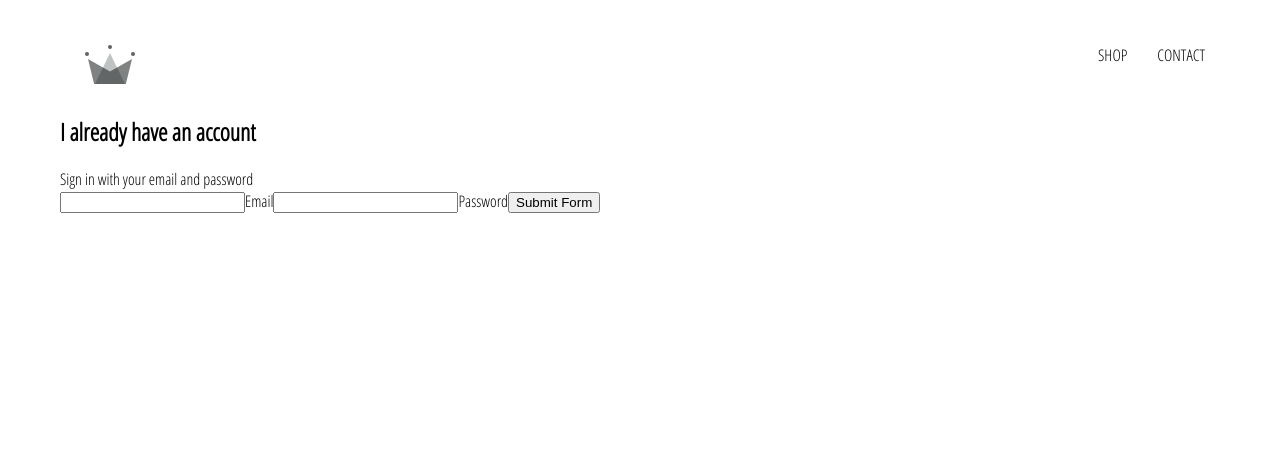
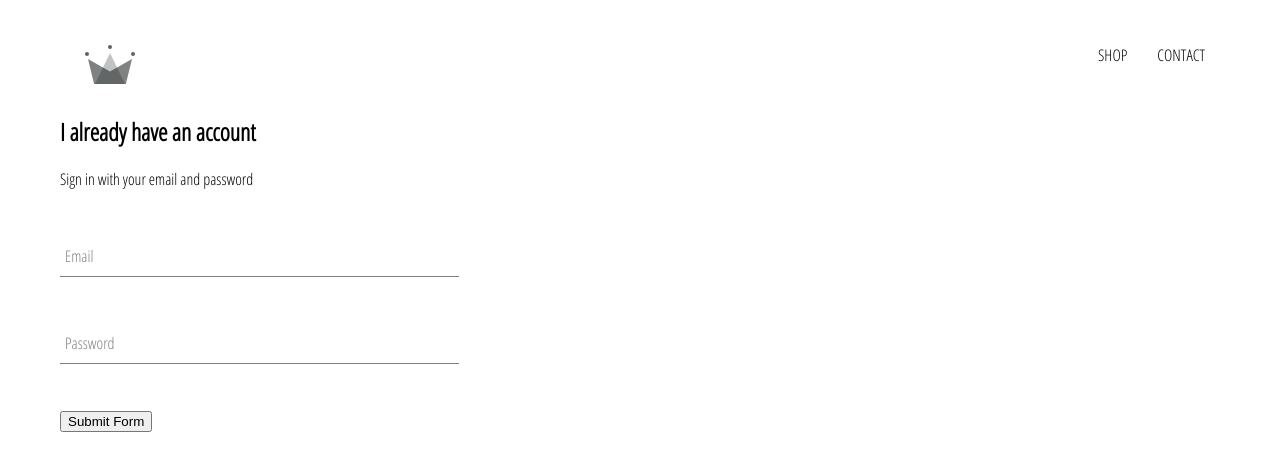
Before and after one commit to RachaelWhitefield/crwn-clothing, a React (Create React App) app: page /signin in a window 1280 px wide. Shown: the top 470 px of the page. Built offline with nearby package versions, Linux system fonts and the light colour scheme.

Commit message:
added form-input-component as well as styling

```diff
--- /dev/null
+++ b/src/components/form-input/form-input.component.jsx
@@ -0,0 +1,20 @@
+import React from "react";
+import "./form-input.styles.scss";
+
+const FormInput = ({ handleChange, label, ...otherProps }) => (
+    <div className="group">
+        <input className="form-input" onChange={handleChange} {...otherProps} />
+        {label ? (
+            <label
+                className={`${
+                    otherProps.value.length ? "shrink" : ""
+                } form-input-label`}
+            >
+                {label}
+            </label>
+            ) : null}
+    </div>
+);
+
+
+export default FormInput;
--- /dev/null
+++ b/src/components/form-input/form-input.styles.scss
@@ -0,0 +1,54 @@
+$sub-color: grey;
+$main-color: black;
+
+@mixin shrinkLabel {
+    top: -14px;
+    font-size: 12px;
+    color: $main-color;
+}
+
+.group {
+    position: relative;
+    margin: 45px 0;
+
+    .form-input {
+        background: none;
+        background-color: white;
+        color: $sub-color;
+        font-size: 18px;
+        padding: 10px 10px 10px 5px;
+        display: block;
+        width: 100%;
+        border: none;
+        border-radius: 0;
+        border-bottom: 1px solid $sub-color;
+        margin: 25px 0;
+
+        &:focus {
+            outline: none;
+        }
+
+        &:focus ~ .form-input-label {
+            @include shrinkLabel();
+        }
+    }
+
+    input[type="password"] {
+        letter-spacing: 0.3em;
+    }
+
+    .form-input-label {
+        color: $sub-color;
+        font-size: 16px;
+        font-weight: normal;
+        position: absolute;
+        pointer-events: none;
+        left: 5px;
+        top: 10px;
+        transition: 300ms ease all;
+
+        &.shrink {
+            @include shrinkLabel();
+        }
+    }
+}
--- a/src/components/sign-in/sign-in.component.jsx
+++ b/src/components/sign-in/sign-in.component.jsx
@@ -1,14 +1,16 @@
 import React from "react";
+import FormInput from "../form-input/form-input.component";
 import "./sign-in.styles.scss";
 
-class SignIn extends React.Component{
+
+class SignIn extends React.Component {
     constructor(props) {
         super(props);
 
         this.state = {
             email: "",
             password: ""
-        }
+        };
     }
 
     handleSubmit = event => {
@@ -31,22 +33,22 @@
                 <span>Sign in with your email and password</span>
 
                 <form onSubmit={this.handleSubmit}>
-                    <input
+                    <FormInput
                         name="email"
                         type="email"
-                        onChange={this.handleChange}
+                        handleChange={this.handleChange}
                         value={this.state.email}
+                        label="Email"
                         required
                     />
-                    <label>Email</label>
-                    <input
+                    <FormInput
                         name="password"
                         type="password"
                         value={this.state.email}
-                        onChange={this.handleChange}
+                        handleChange={this.handleChange}
+                        label="Password"
                         required
                     />
-                    <label>Password</label>
 
                     <input type="submit" value="Submit Form"></input>
                 </form>
--- a/src/components/sign-in/sign-in.styles.scss
+++ b/src/components/sign-in/sign-in.styles.scss
@@ -0,0 +1,3 @@
+.sign-in {
+    width: 30vw;
+}
```
